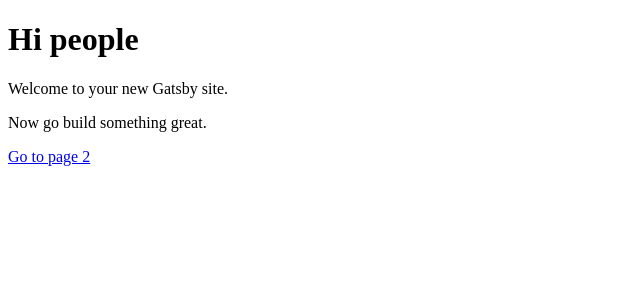
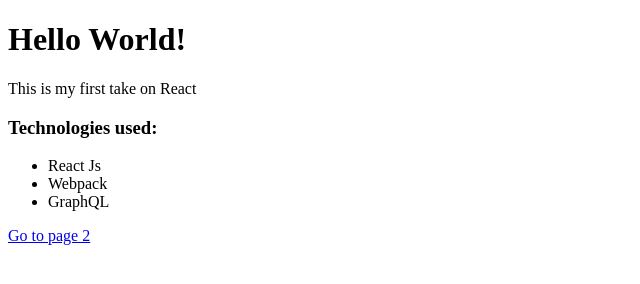
Before and after one commit to agnelnieves/FirstGatsbyApp, a Gatsby site: page / in a window 1280 px wide. Shown: the whole page, without its empty margins (0-640 px from the left). Built offline with nearby package versions, Linux system fonts and the light colour scheme; Gatsby itself is replaced by a stand-in of ours.

Commit message:
Added technologies used

```diff
--- a/src/pages/index.js
+++ b/src/pages/index.js
@@ -3,9 +3,14 @@ import Link from 'gatsby-link'
 
 const IndexPage = () => (
   <div>
-    <h1>Hi people</h1>
-    <p>Welcome to your new Gatsby site.</p>
-    <p>Now go build something great.</p>
+    <h1>Hello World!</h1>
+    <p>This is my first take on React</p>
+    <h3>Technologies used:</h3>
+    <ul>
+      <li>React Js</li>
+      <li>Webpack</li>
+      <li>GraphQL</li>
+    </ul>
     <Link to="/page-2/">Go to page 2</Link>
   </div>
 )
```
